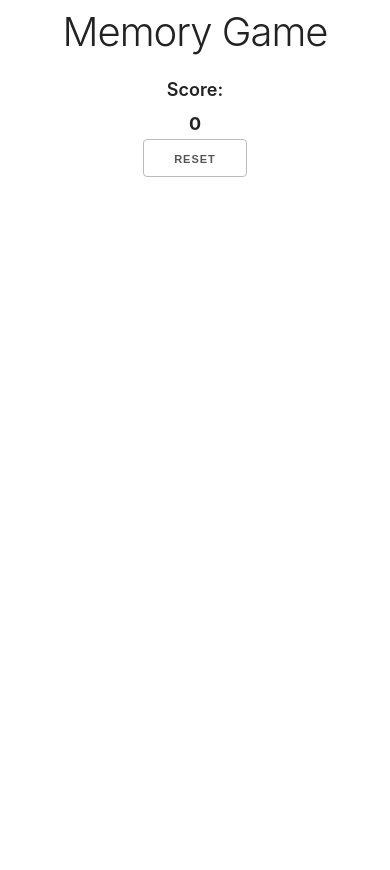
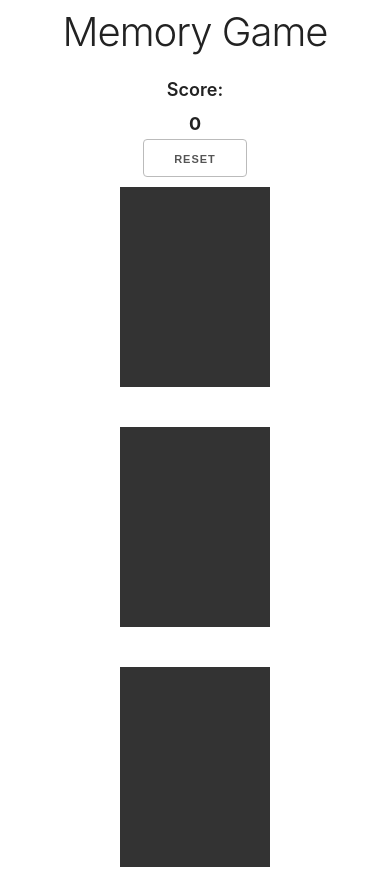
Before and after one commit to nathanp1206/dom_browser_project, a plain HTML site: page index.html in a window 390 px wide. Shown: the top 870 px of the page. Drawn offline with Linux system fonts and the light colour scheme.

Commit message:
Fixed responsiveness

```diff
--- a/style.css
+++ b/style.css
@@ -465,7 +465,6 @@
 
   .cards {
     min-width: 400px;
-    max-height: auto;
     font-size: large;
     font-weight: bold;
   }
@@ -482,4 +481,8 @@
     flex-wrap: wrap;
     text-align: center;
     align-content: center;
+    width: 90%;
+    max-width: 1400px;
+    position: relative;
+    margin:0 auto;
   }
```
